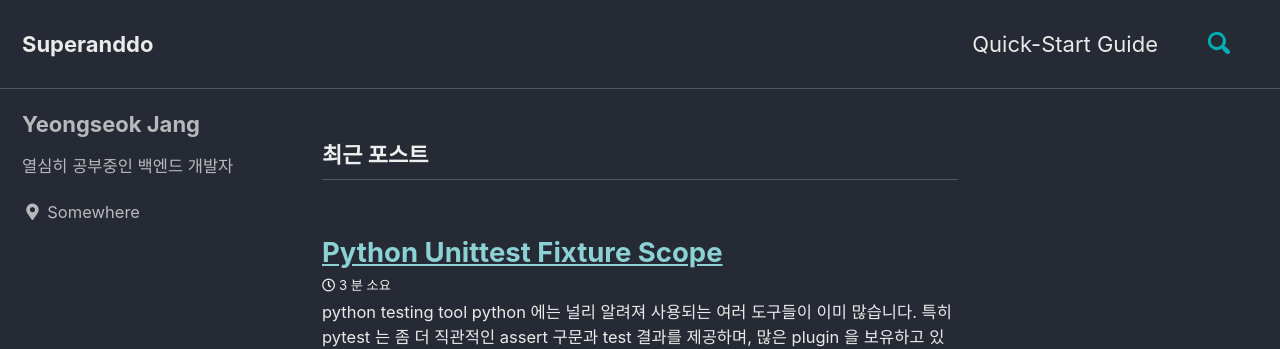
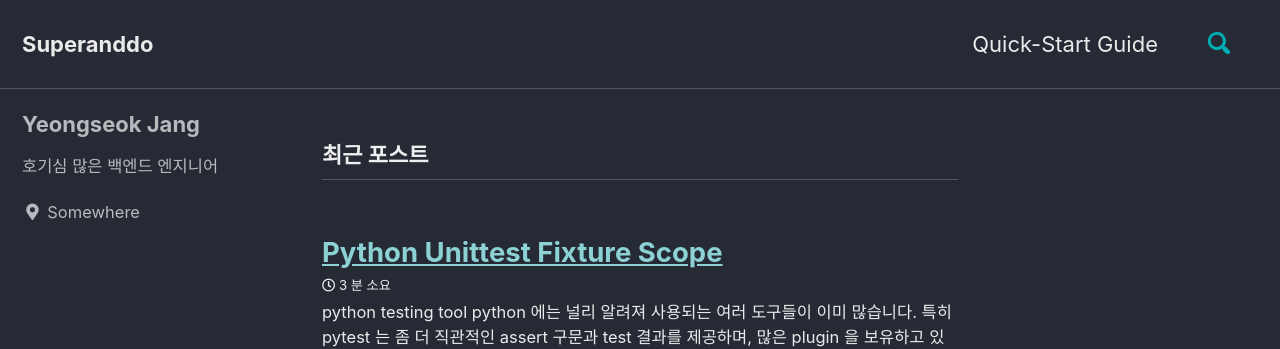
Before and after one commit to ddangdol/ddangdol.github.io, a Jekyll site: the page built from index.html, in a window 1280 px wide. Shown: the top 349 px of the page. Built offline with Jekyll 4.4.1, drawn with Linux system fonts in a browser that asks for light colours; cached includes are drawn as plain includes; the list of posts is cut into pages by our own code.

Commit message:
소개 변경

```diff
--- a/_config.yml
+++ b/_config.yml
@@ -96,7 +96,7 @@ analytics:
 author:
   name             : "Yeongseok Jang"
   avatar           : # path of avatar image, e.g. "/assets/images/bio-photo.jpg"
-  bio              : "열심히 공부중인 백엔드 개발자"
+  bio              : "호기심 많은 백엔드 엔지니어"
   location         : "Somewhere"
   email            :
   links:
```
